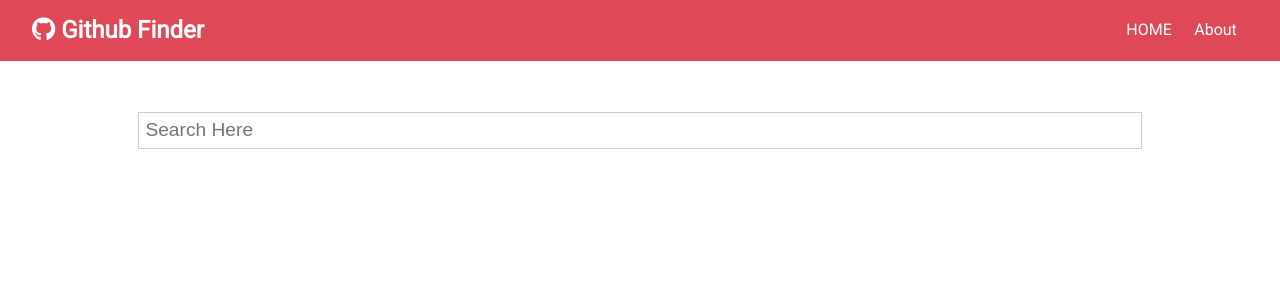
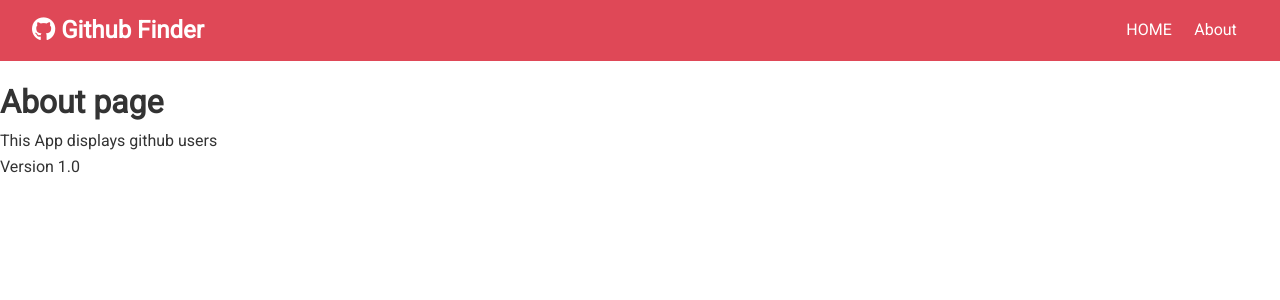
Before and after one commit to ashishnagpal2498/GithubFinder, a React (Create React App) app: page /about in a window 1280 px wide. Shown: the top 300 px of the page. Built offline with nearby package versions, Linux system fonts and the light colour scheme; the HTML template or start-up script is replaced by a standard one.

Commit message:
:star: react router add

```diff
--- a/package.json
+++ b/package.json
@@ -6,6 +6,7 @@
     "axios": "^0.19.0",
     "react": "^16.9.0",
     "react-dom": "^16.9.0",
+    "react-router-dom": "^5.2.0",
     "react-scripts": "3.1.1"
   },
   "scripts": {
--- a/src/App.js
+++ b/src/App.js
@@ -1,10 +1,12 @@
 import React ,{Component} from 'react';
+import {BrowserRouter as Router, Switch, Route } from 'react-router-dom'
 import './App.css';
 import Navbar from "./components/layout/Navbar";
 import Users from "./components/user/Users";
 import Search from "./components/search/Search";
 import Spinner from "./components/layout/Spinner";
 import axios from "axios";
+import About from "./components/pages/About";
 class App extends Component {
 
     state ={
@@ -24,18 +26,30 @@ class App extends Component {
     }
     //Clear Users
     clearUser = ()=>{
-        this.setState({users:[]})
+        this.setState({users:[],loading: false})
     }
     render() {
         return (
+            <Router>
                 <div >
                     <Navbar/>
+                    <Route
+                       path = "/"
+                       exact
+                       render = {() =>
+                       <React.Fragment>
                            <div className={"container"}>
-                <Search searchUser={this.searchUser} users={this.state.users} clearUser={this.clearUser}/>
+                               <Search searchUser={this.searchUser} users={this.state.users} clearUser={this.clearUser}
+                               />
                                {this.state.loading && <Spinner/>}
                                <Users users={this.state.users}/>
                            </div>
+                       </React.Fragment>
+                       }
+                    />
+                    <Route path="/about" exact component={About}/>
                 </div>
+            </Router>
         );
     }
 }
--- a/src/components/layout/Navbar.js
+++ b/src/components/layout/Navbar.js
@@ -1,4 +1,5 @@
 import React, {Component} from 'react';
+import {Link} from "react-router-dom";
 import PropTypes from "prop-types"
 class Navbar extends Component {
    static propTypes ={
@@ -15,8 +16,8 @@ class Navbar extends Component {
                 <h2><i className={this.props.icon}/> {this.props.title}</h2>
                 <ul>
                     <li>
-                        <a href={"/"}>HOME</a>
-                        <a href={"/about"}>About</a>
+                        <Link to={"/"}>HOME</Link>
+                        <Link to={"/about"}>About</Link>
                     </li>
                 </ul>
             </nav>
--- /dev/null
+++ b/src/components/pages/About.js
@@ -0,0 +1,10 @@
+import React, {Fragment} from 'react';
+
+const About = () =>
+            <Fragment>
+                    <h1>About page</h1>
+                <p>This App displays github users</p>
+                <p>Version 1.0</p>
+            </Fragment>
+
+export default About;
--- a/src/components/search/Search.js
+++ b/src/components/search/Search.js
@@ -14,10 +14,13 @@ class Search extends Component {
     static propTypes = {
         searchUser : PropTypes.func.isRequired,
         users: PropTypes.array.isRequired,
+        clearUser: PropTypes.func.isRequired
     }
 
     triggerChange= ()=> {
+        if(this.state.text)
         this.props.searchUser(this.state.text)
+        else this.props.clearUser();
     }
     onHandler = (event)=> {
         clearTimeout(this.timer);
@@ -33,6 +36,7 @@ class Search extends Component {
     // }
     //clear Users
     clearUsers = ()=>{
+        this.setState({text:""});
         this.props.clearUser()
     }
     render() {
```
Also changed, not shown: 1 other file (tests, documents, lock files or other folders). Lines whose indentation alone changed are shown as unchanged.
